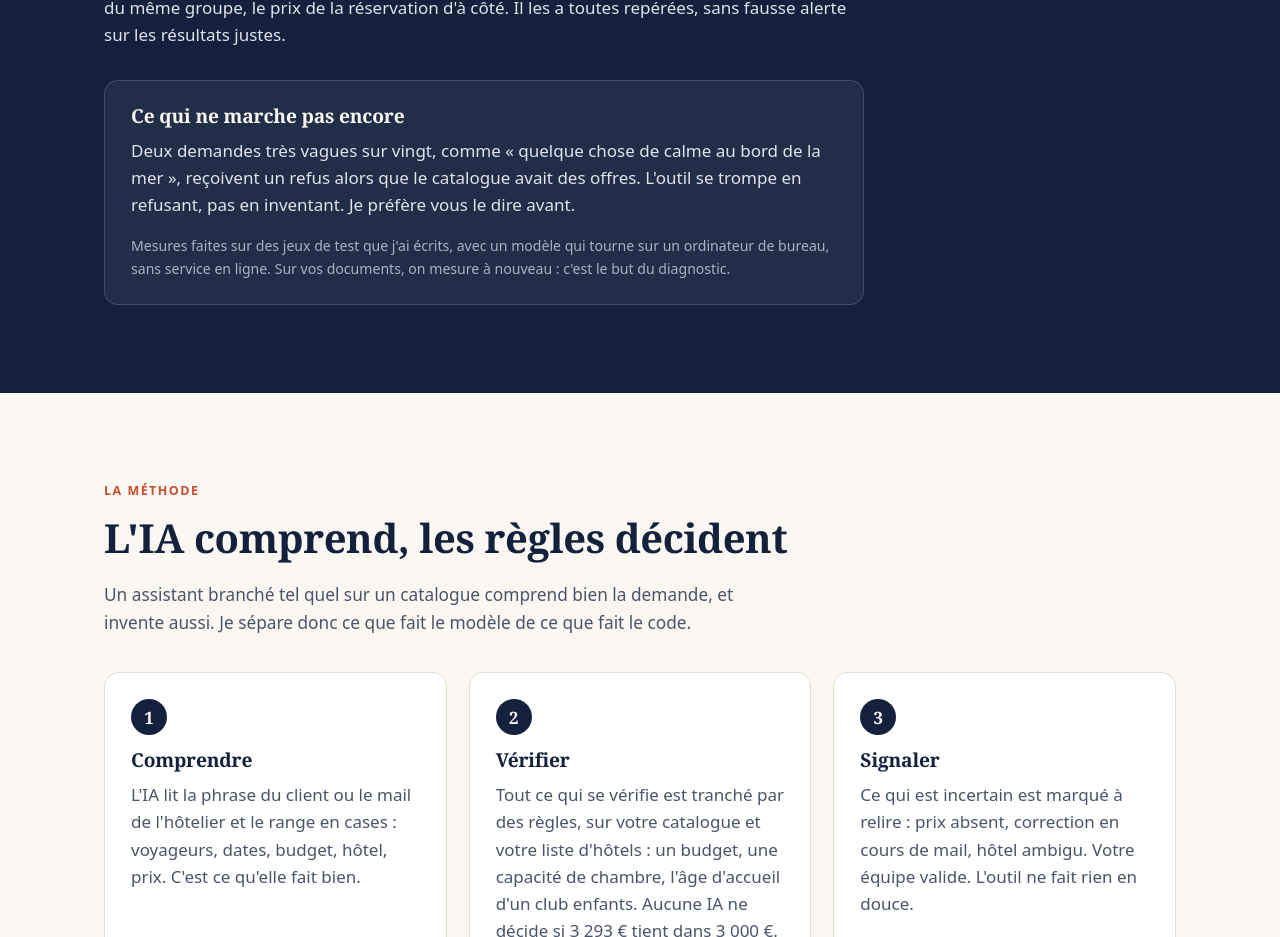
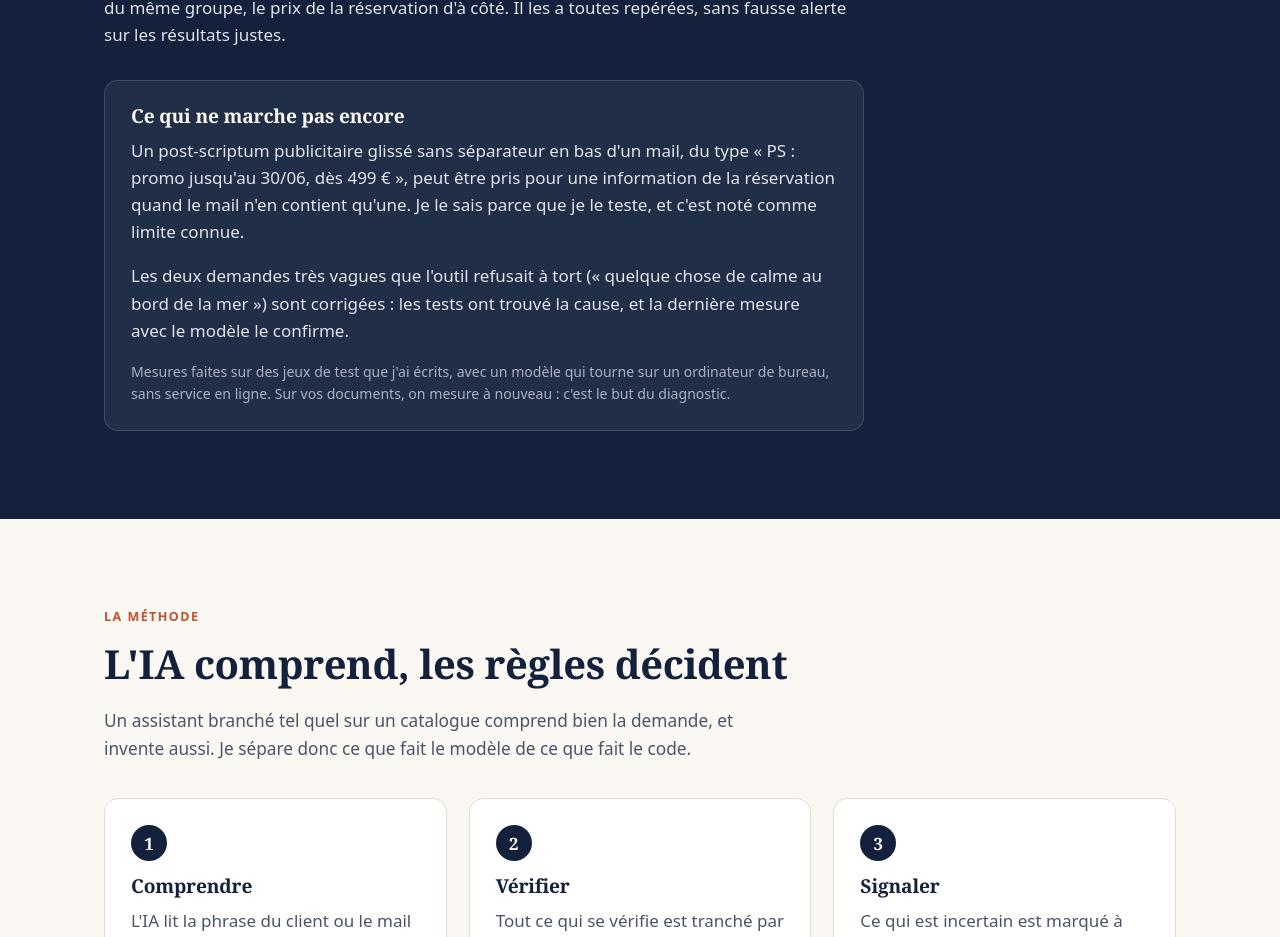
Before and after one commit to ThomasLabetouille/PortfolioFreelance, a React (Vite) app: page / in a window 1280 px wide. Shown: the part 3356-4293 px from the top of the page. Built offline with nearby package versions, Linux system fonts and the light colour scheme.

Commit message:
Limites a jour

```diff
--- a/src/sections.jsx
+++ b/src/sections.jsx
@@ -67,9 +67,15 @@ export function Chiffres() {
         <div className="limites">
           <h3>Ce qui ne marche pas encore</h3>
           <p>
-            Deux demandes très vagues sur vingt, comme « quelque chose de calme au bord de
-            la mer », reçoivent un refus alors que le catalogue avait des offres. L'outil se
-            trompe en refusant, pas en inventant. Je préfère vous le dire avant.
+            Un post-scriptum publicitaire glissé sans séparateur en bas d'un mail, du type
+            « PS : promo jusqu'au 30/06, dès 499 € », peut être pris pour une
+            information de la réservation quand le mail n'en contient qu'une. Je le sais
+            parce que je le teste, et c'est noté comme limite connue.
+          </p>
+          <p>
+            Les deux demandes très vagues que l'outil refusait à tort (« quelque chose de
+            calme au bord de la mer ») sont corrigées : les tests ont trouvé la cause, et
+            la dernière mesure avec le modèle le confirme.
           </p>
           <p className="petit">
             Mesures faites sur des jeux de test que j'ai écrits, avec un modèle qui tourne
```
